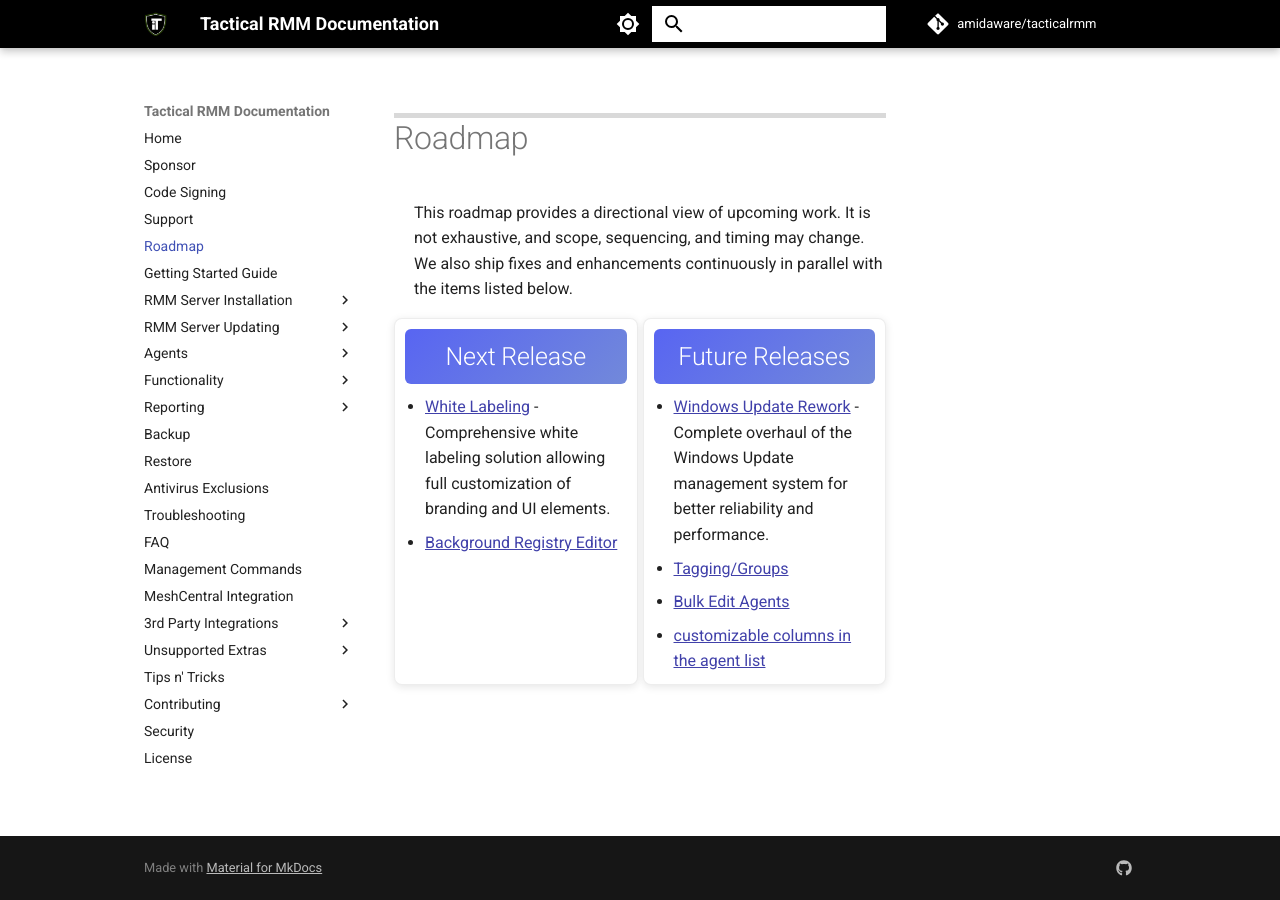
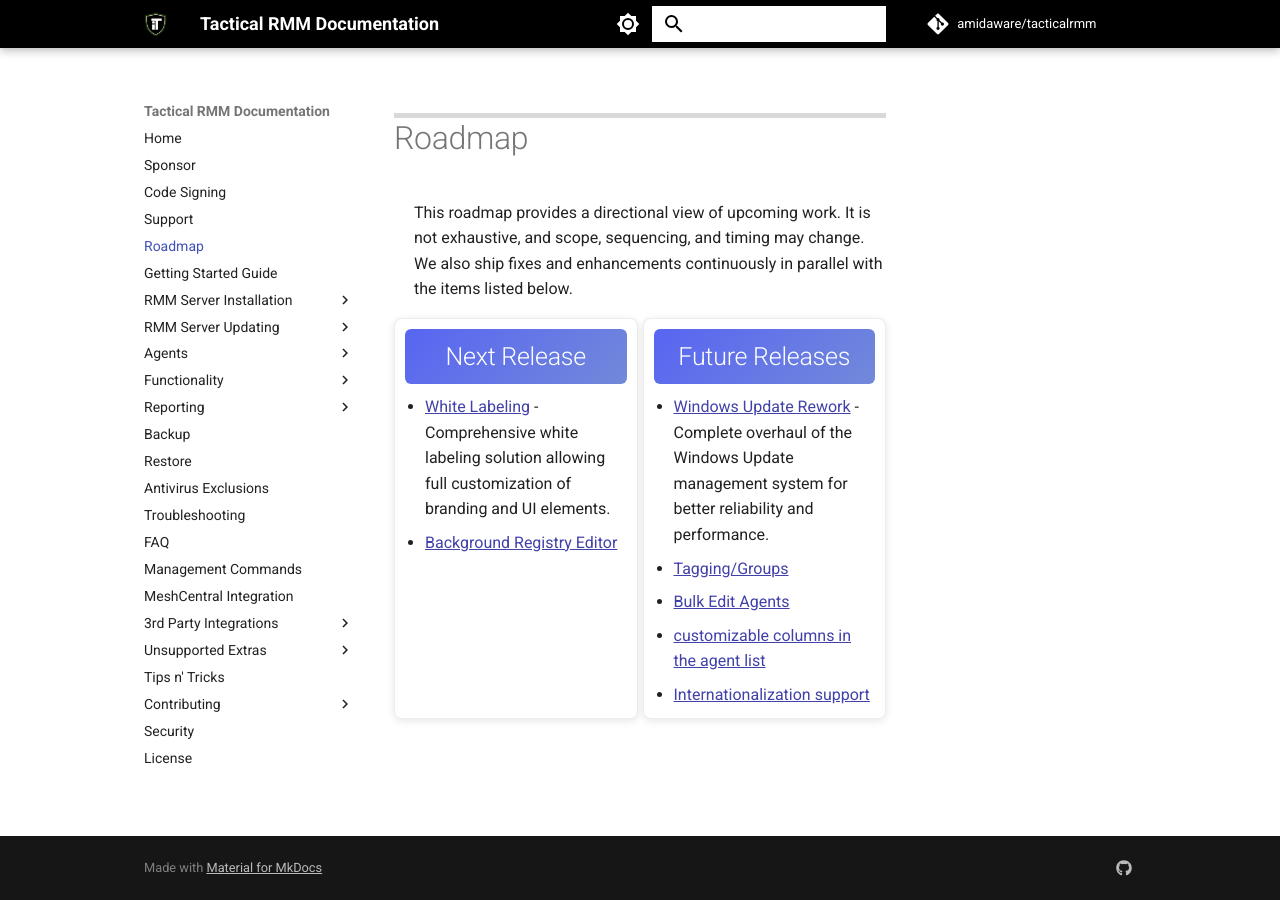
Before and after one commit to amidaware/trmm-docs, an MkDocs documentation site: the page built from docs/roadmap.md, in a window 1280 px wide. Built offline with MkDocs 1.6.1 and Material for MkDocs 9.7.7, drawn with Linux system fonts in a browser that asks for light colours; comment, search, counter and statistics services are not loaded.

Commit message:
update roadmap

```diff
--- a/docs/roadmap.md
+++ b/docs/roadmap.md
@@ -18,6 +18,7 @@
       <li><a href="https://github.com/amidaware/tacticalrmm/issues/653">Tagging/Groups </a></li>
       <li><a href="https://github.com/amidaware/tacticalrmm/issues/1149">Bulk Edit Agents</a></li>
       <li><a href="https://github.com/amidaware/tacticalrmm/issues/308">customizable columns in the agent list</a></li>
+      <li><a href="https://github.com/amidaware/tacticalrmm/issues/39">Internationalization support</a></li>
     </ul>
   </div>
 </div>
```
